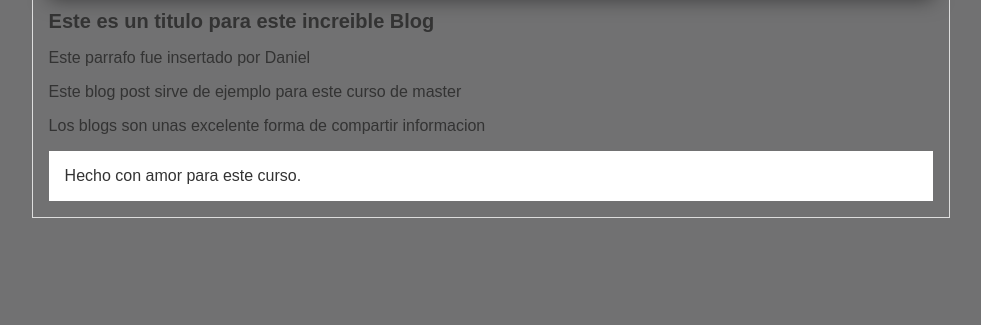
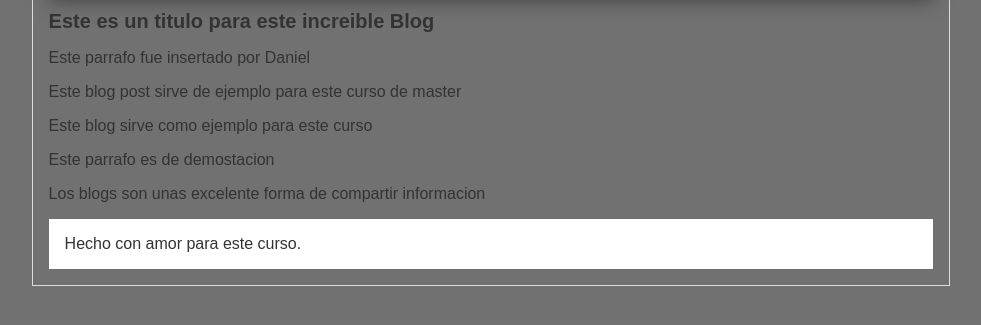
Before and after one commit to DanielVC/blogpost, a plain HTML site: page index.html in a window 1280 px wide. Shown: the part 69-394 px from the top of the page, without its empty margins (149-1130 px from the left). Drawn offline with Linux system fonts and the light colour scheme.

Commit message:
Se cambia el archivo Readme.md

```diff
--- a/index.html
+++ b/index.html
@@ -15,6 +15,8 @@
                 <h1>Este es un titulo para este increible Blog</h1>
                 <p>Este parrafo fue insertado por Daniel</p>
                 <p>Este blog post sirve de ejemplo para este curso de master</p>
+                <p>Este blog sirve como ejemplo para este curso</p>
+                <p>Este parrafo es de demostacion</p>
                 <p>Los blogs son unas excelente forma de compartir informacion</p>
             </div>
             <div id="footer">
```
Also changed, not shown: 1 other file.
